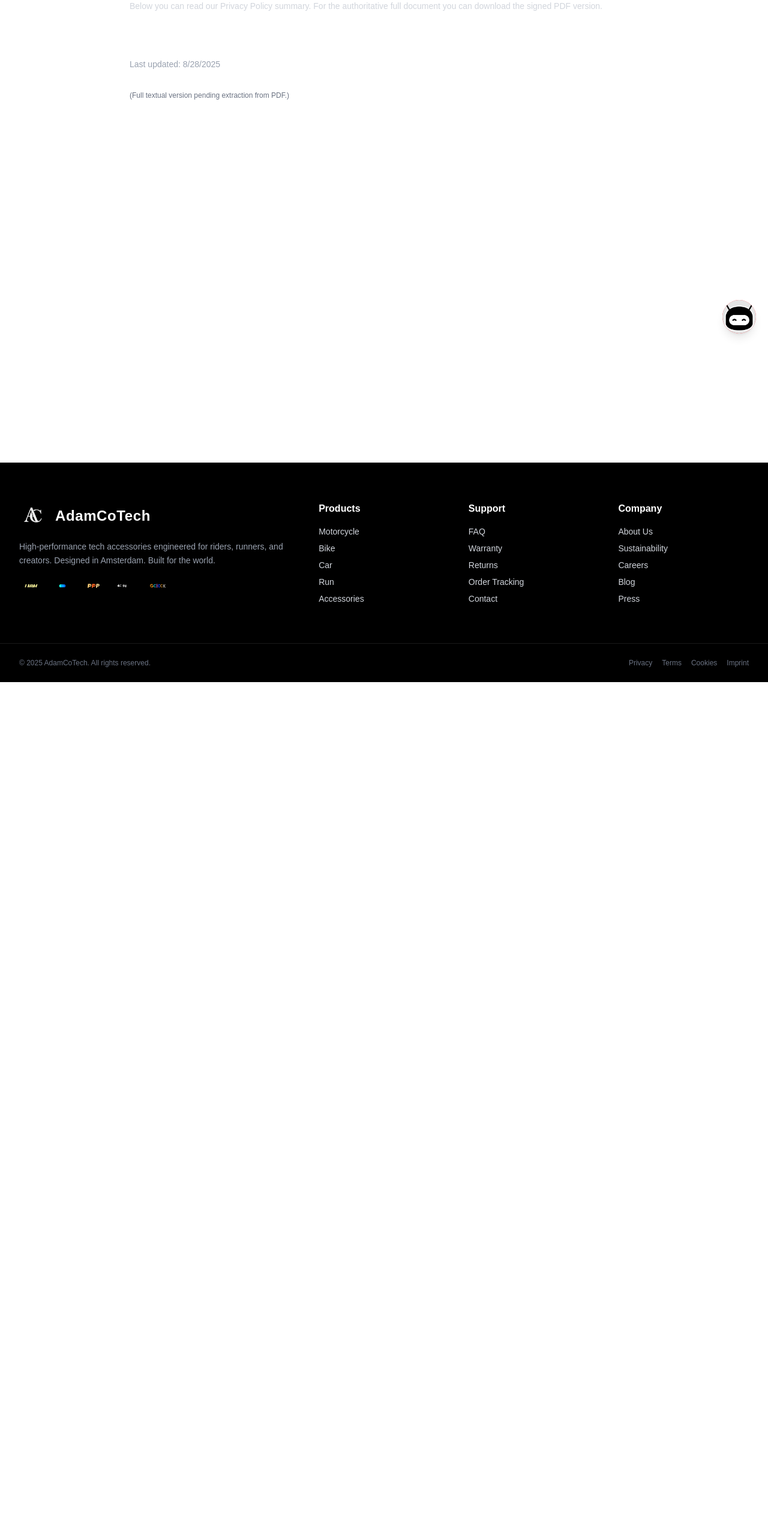
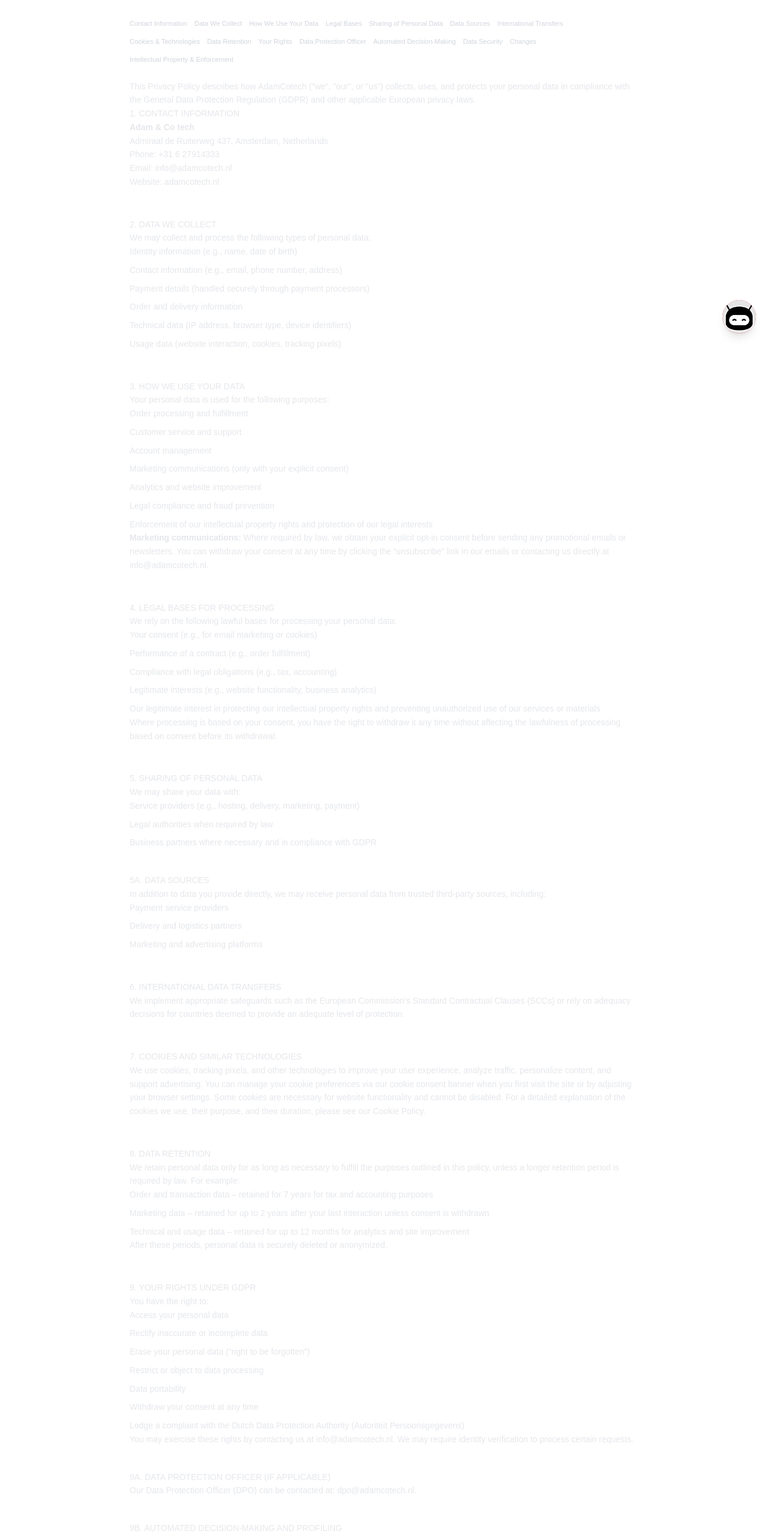
Before and after one commit to alexsharp-ai/actech, a Next.js app: page /privacy-policy in a window 1280 px wide. Shown: the part 224-2786 px from the top of the page at 60% size. Before the commit the page ends 1361 px from the top, so only its background shows below. Built offline with nearby package versions, Linux system fonts and the light colour scheme.

Commit message:
chore: remove PDF download link and improve spacing in privacy policy

```diff
--- a/src/app/privacy-policy/page.tsx
+++ b/src/app/privacy-policy/page.tsx
@@ -5,20 +5,116 @@
 export default function PrivacyPolicyPage(){
   return (
     <div className="max-w-4xl mx-auto px-6 py-16 text-sm leading-relaxed text-gray-200">
-      <h1 className="text-3xl font-bold mb-6 text-white">Privacy Policy</h1>
-      <p className="mb-4 text-gray-300">Below you can read our Privacy Policy summary. For the authoritative full document you can download the signed PDF version.</p>
-      <div className="mb-6">
-        <a
-          href={encodeURI('/Privacy Policy AdamCotech.pdf')}
-          target="_blank"
-          rel="noopener noreferrer"
-          className="inline-flex items-center gap-2 px-4 py-2 rounded-md bg-white/10 hover:bg-white/20 text-xs font-medium text-white border border-white/20"
-        >
-          Download Full PDF
-        </a>
+      <h1 className="text-3xl font-bold mb-2 text-white">Privacy Policy</h1>
+      <p className="text-xs text-gray-400 mb-8">Effective Date: July 26, 2025</p>
+      <div className="mb-6 flex flex-wrap gap-3 text-[11px] font-medium text-gray-300">
+        {['Contact Information','Data We Collect','How We Use Your Data','Legal Bases','Sharing of Personal Data','Data Sources','International Transfers','Cookies & Technologies','Data Retention','Your Rights','Data Protection Officer','Automated Decision-Making','Data Security','Changes','Intellectual Property & Enforcement'].map(anchor => (
+          <a key={anchor} href={'#'+anchor.toLowerCase().replace(/[^a-z0-9]+/g,'-')} className="hover:text-white">{anchor}</a>
+        ))}
       </div>
-      <p className="text-gray-400">Last updated: {new Date().toLocaleDateString()}</p>
-      <p className="mt-8 text-xs text-gray-500">(Full textual version pending extraction from PDF.)</p>
+      <article className="prose prose-invert max-w-none prose-sm prose-headings:text-white prose-a:text-red-400 prose-li:marker:text-gray-400 [&>h2]:mt-12 [&>h2:first-of-type]:mt-0 [&>h3]:mt-10 [&_ul]:space-y-2">
+  <p>This Privacy Policy describes how AdamCotech (&quot;we&quot;, &quot;our&quot;, or &quot;us&quot;) collects, uses, and protects your personal data in compliance with the General Data Protection Regulation (GDPR) and other applicable European privacy laws.</p>
+
+        <h2 id="contact-information">1. CONTACT INFORMATION</h2>
+        <p><strong>Adam &amp; Co tech</strong><br/>Admiraal de Ruiterweg 437, Amsterdam, Netherlands<br/>Phone: +31 6 27914333<br/>Email: <a href="mailto:info@adamcotech.nl">info@adamcotech.nl</a><br/>Website: <a href="https://adamcotech.nl" target="_blank" rel="noopener noreferrer">adamcotech.nl</a></p>
+
+        <h2 id="data-we-collect">2. DATA WE COLLECT</h2>
+        <p>We may collect and process the following types of personal data:</p>
+  <ul className="space-y-2">
+          <li>Identity information (e.g., name, date of birth)</li>
+          <li>Contact information (e.g., email, phone number, address)</li>
+          <li>Payment details (handled securely through payment processors)</li>
+          <li>Order and delivery information</li>
+          <li>Technical data (IP address, browser type, device identifiers)</li>
+          <li>Usage data (website interaction, cookies, tracking pixels)</li>
+        </ul>
+
+        <h2 id="how-we-use-your-data">3. HOW WE USE YOUR DATA</h2>
+        <p>Your personal data is used for the following purposes:</p>
+  <ul className="space-y-2">
+          <li>Order processing and fulfillment</li>
+          <li>Customer service and support</li>
+          <li>Account management</li>
+          <li>Marketing communications (only with your explicit consent)</li>
+          <li>Analytics and website improvement</li>
+          <li>Legal compliance and fraud prevention</li>
+          <li>Enforcement of our intellectual property rights and protection of our legal interests</li>
+        </ul>
+        <p><strong>Marketing communications:</strong> Where required by law, we obtain your explicit opt-in consent before sending any promotional emails or newsletters. You can withdraw your consent at any time by clicking the “unsubscribe” link in our emails or contacting us directly at <a href="mailto:info@adamcotech.nl">info@adamcotech.nl</a>.</p>
+
+        <h2 id="legal-bases">4. LEGAL BASES FOR PROCESSING</h2>
+        <p>We rely on the following lawful bases for processing your personal data:</p>
+  <ul className="space-y-2">
+          <li>Your consent (e.g., for email marketing or cookies)</li>
+          <li>Performance of a contract (e.g., order fulfillment)</li>
+          <li>Compliance with legal obligations (e.g., tax, accounting)</li>
+          <li>Legitimate interests (e.g., website functionality, business analytics)</li>
+          <li>Our legitimate interest in protecting our intellectual property rights and preventing unauthorized use of our services or materials</li>
+        </ul>
+        <p>Where processing is based on your consent, you have the right to withdraw it any time without affecting the lawfulness of processing based on consent before its withdrawal.</p>
+
+        <h2 id="sharing-of-personal-data">5. SHARING OF PERSONAL DATA</h2>
+        <p>We may share your data with:</p>
+  <ul className="space-y-2">
+          <li>Service providers (e.g., hosting, delivery, marketing, payment)</li>
+          <li>Legal authorities when required by law</li>
+          <li>Business partners where necessary and in compliance with GDPR</li>
+        </ul>
+
+        <h3 id="data-sources">5A. DATA SOURCES</h3>
+        <p>In addition to data you provide directly, we may receive personal data from trusted third-party sources, including:</p>
+  <ul className="space-y-2">
+          <li>Payment service providers</li>
+          <li>Delivery and logistics partners</li>
+          <li>Marketing and advertising platforms</li>
+        </ul>
+
+        <h2 id="international-transfers">6. INTERNATIONAL DATA TRANSFERS</h2>
+        <p>We implement appropriate safeguards such as the European Commission’s Standard Contractual Clauses (SCCs) or rely on adequacy decisions for countries deemed to provide an adequate level of protection.</p>
+
+        <h2 id="cookies-technologies">7. COOKIES AND SIMILAR TECHNOLOGIES</h2>
+        <p>We use cookies, tracking pixels, and other technologies to improve your user experience, analyze traffic, personalize content, and support advertising. You can manage your cookie preferences via our cookie consent banner when you first visit the site or by adjusting your browser settings. Some cookies are necessary for website functionality and cannot be disabled. For a detailed explanation of the cookies we use, their purpose, and their duration, please see our <a href="https://adamcotech.nl/cookie-policy" target="_blank" rel="noopener noreferrer">Cookie Policy</a>.</p>
+
+        <h2 id="data-retention">8. DATA RETENTION</h2>
+        <p>We retain personal data only for as long as necessary to fulfill the purposes outlined in this policy, unless a longer retention period is required by law. For example:</p>
+  <ul className="space-y-2">
+          <li>Order and transaction data – retained for 7 years for tax and accounting purposes</li>
+          <li>Marketing data – retained for up to 2 years after your last interaction unless consent is withdrawn</li>
+          <li>Technical and usage data – retained for up to 12 months for analytics and site improvement</li>
+        </ul>
+        <p>After these periods, personal data is securely deleted or anonymized.</p>
+
+        <h2 id="your-rights">9. YOUR RIGHTS UNDER GDPR</h2>
+        <p>You have the right to:</p>
+  <ul className="space-y-2">
+          <li>Access your personal data</li>
+          <li>Rectify inaccurate or incomplete data</li>
+          <li>Erase your personal data (“right to be forgotten”)</li>
+          <li>Restrict or object to data processing</li>
+          <li>Data portability</li>
+          <li>Withdraw your consent at any time</li>
+          <li>Lodge a complaint with the Dutch Data Protection Authority (Autoriteit Persoonsgegevens)</li>
+        </ul>
+        <p>You may exercise these rights by contacting us at <a href="mailto:info@adamcotech.nl">info@adamcotech.nl</a>. We may require identity verification to process certain requests.</p>
+
+        <h3 id="data-protection-officer">9A. DATA PROTECTION OFFICER (IF APPLICABLE)</h3>
+        <p>Our Data Protection Officer (DPO) can be contacted at: <a href="mailto:dpo@adamcotech.nl">dpo@adamcotech.nl</a>.</p>
+
+        <h3 id="automated-decision-making">9B. AUTOMATED DECISION-MAKING AND PROFILING</h3>
+        <p>We do not use your personal data for automated decision-making that produces legal or similarly significant effects. Any personalization (e.g., showing you relevant products) is based on your activity and preferences but does not involve profiling with legal consequences.</p>
+
+        <h2 id="data-security">10. DATA SECURITY</h2>
+        <p>We implement technical and organizational measures to protect your data, including encryption, access control, and secure storage.</p>
+
+        <h2 id="changes">11. CHANGES TO THIS PRIVACY POLICY</h2>
+        <p>We may update this policy periodically. Any significant changes will be communicated through our website or email.</p>
+
+        <h2 id="intellectual-property-enforcement">12. INTELLECTUAL PROPERTY AND ENFORCEMENT</h2>
+        <p>We reserve the right to process personal data when necessary for the enforcement of our intellectual property rights, including copyrights, trademarks, and other protected content or technology. This may include the collection of technical information, such as IP addresses or usage logs, to detect potential infringements or support legal proceedings. This processing is based on our legitimate interest in protecting our rights, as permitted under Article 6(1)(f) of the GDPR.</p>
+
+        <p>If you have any questions about this Privacy Policy, please contact us at <a href="mailto:info@adamcotech.nl">info@adamcotech.nl</a>.</p>
+      </article>
+      <p className="mt-12 text-[11px] text-gray-500">Last reviewed: {new Date().toLocaleDateString()}</p>
     </div>
   );
 }
```
